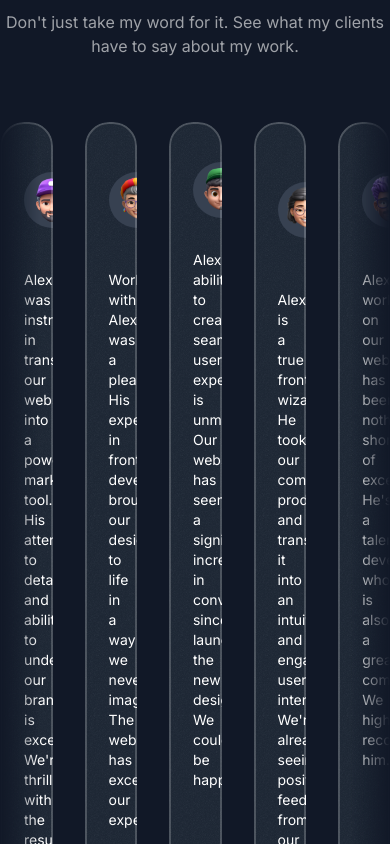
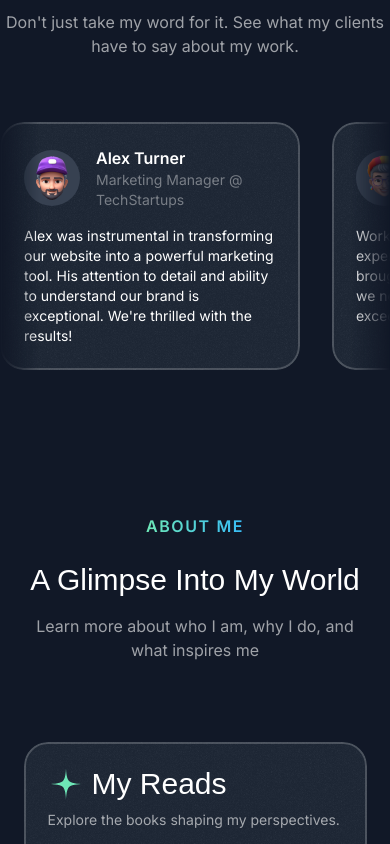
Before and after one commit to WilliamRossCrane/Portfolio, a Next.js app in the folder portfolio/portfolio/: page / in a window 390 px wide. Shown: the part 3000-3844 px from the top of the page. Built offline with nearby package versions, Linux system fonts and the light colour scheme; a web font is replaced by a local one.

Commit message:
FIX: limit testimonials display to 1-2 cards depending on view
- Changed flex layout to grid with auto-cols-max
- Added fixed card widths for different breakpoints
- Added shrink-0 to prevent cards from squishing
- Maintained mask gradient effect for smooth scrolling

```diff
--- a/portfolio/portfolio/src/sections/Testimonials.tsx
+++ b/portfolio/portfolio/src/sections/Testimonials.tsx
@@ -51,9 +51,12 @@ export const TestimonialsSection = () => {
       />
 
       <div className="mt-16 lg:mt-24 relative">
-        <div className="flex gap-8 overflow-x-auto no-scrollbar md:overflow-x-visible lg:max-w-4xl mx-auto [mask-image:linear-gradient(to_right,transparent,black_10%,black_90%,transparent)]">
+        <div className="grid grid-flow-col auto-cols-max gap-8 overflow-x-auto no-scrollbar md:overflow-x-visible lg:max-w-4xl mx-auto [mask-image:linear-gradient(to_right,transparent,black_10%,black_90%,transparent)]">
           {testimonials.map((testimonial) => (
-            <Card key={testimonial.name} className="max-w-xs md:max-w-md lg:max-w-md p-6 md:p-8">
+            <Card
+              key={testimonial.name}
+              className="w-[300px] md:w-[340px] lg:w-[400px] shrink-0 p-6 md:p-8"
+            >
               <div className="flex gap-4 items-center">
                 <div className="size-14 bg-gray-700 inline-flex items-center justify-center rounded-full flex-shrink-0">
                   <Image src={testimonial.avatar} alt={testimonial.name} className="max-h-full" />
```
